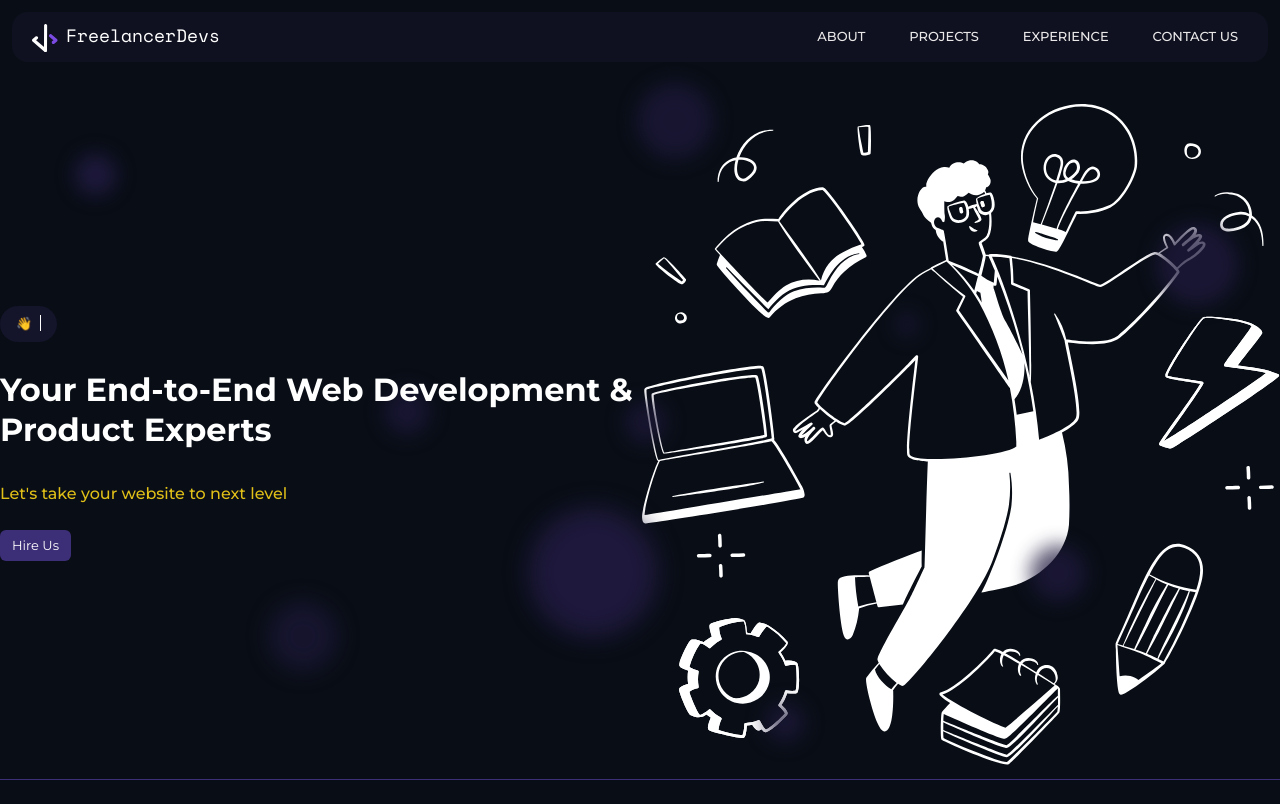
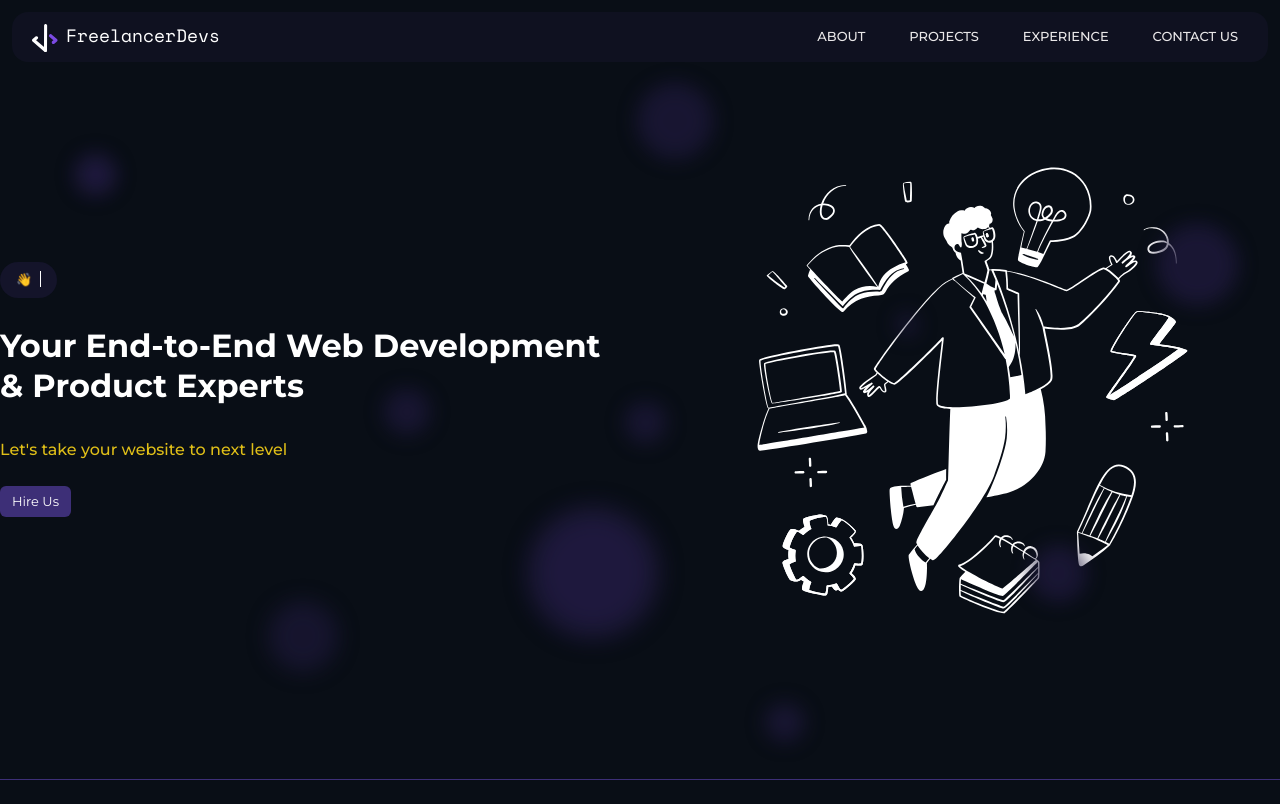
Before and after one commit to kajal-04/freelancerdevs, an Angular app: page / in a window 1280 px wide. Shown: the top 804 px of the page. Built offline with nearby package versions, Linux system fonts and the light colour scheme.

Commit message:
email validation

```diff
--- a/src/app/contact/contact.component.ts
+++ b/src/app/contact/contact.component.ts
@@ -28,6 +28,7 @@ export class ContactComponent implements OnInit {
     ],
     email: [
       { type: 'required', message: 'Email is required' },
+      { type: 'email', message: 'Email is invalid'}
     ],
     phone: [
       { type: 'required', message: 'Phone number is required' },
@@ -63,7 +64,7 @@ export class ContactComponent implements OnInit {
   initForm() {
     this.contactForm = this.formBuilder.group({
       name: new FormControl('', [Validators.required, Validators.maxLength(128)]),
-      email: new FormControl('', [Validators.required]),
+      email: new FormControl('', [Validators.required, Validators.email]),
       phone: new FormControl('', [Validators.required]),
       companyName: new FormControl(''),
       projectType: new FormControl(null, [Validators.required]),
--- a/src/app/home/home.component.html
+++ b/src/app/home/home.component.html
@@ -1,7 +1,7 @@
 <div class="position-relative">
     <div class="home-content primary-border-b position-relative overflow-hidden">
         <div class="bubble-container"></div>
-        <div class="content">
+        <div class="content d-flex align-items-center justify-content-between gap-5 ">
             <div class="left-content w-100 position-relative">
                 <div class="greeting">
                     <span>👋</span>
@@ -20,7 +20,7 @@
                 </div>
             </div>
             <div class="w-100">
-                <img src="/assets/hero-svg.svg" class="w-100" />
+                <img src="/assets/hero-svg.svg" class="w-100 h-450" />
             </div>
         </div>
     </div>
--- a/src/styles/_misc.scss
+++ b/src/styles/_misc.scss
@@ -151,3 +151,7 @@
 .w-80 {
     width: 80px;
 }
+
+.h-450 {
+    height: 450px;
+}
--- a/src/styles/_queries.scss
+++ b/src/styles/_queries.scss
@@ -1,13 +1,13 @@
 .home-content {
     padding: 100px 0;
     height: calc(100vh - 20px);
+    display: flex;
+    align-items: center;
+    justify-content: space-between;
 
     .content {
         max-width: 1300px;
         margin: auto;
-        display: flex;
-        align-items: center;
-        justify-content: space-between;
     }
 }
 
```
